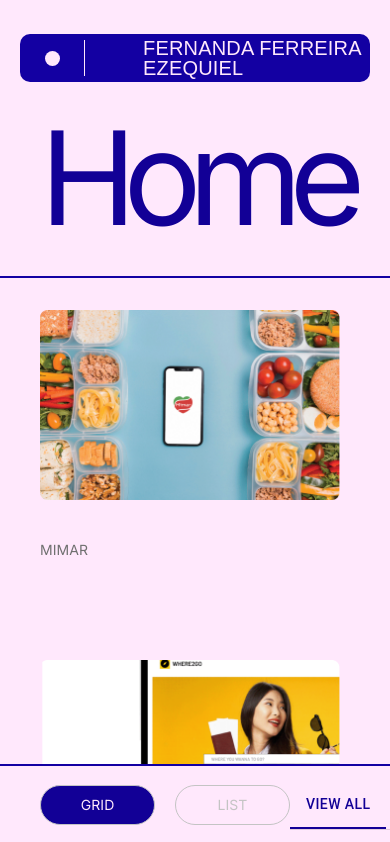
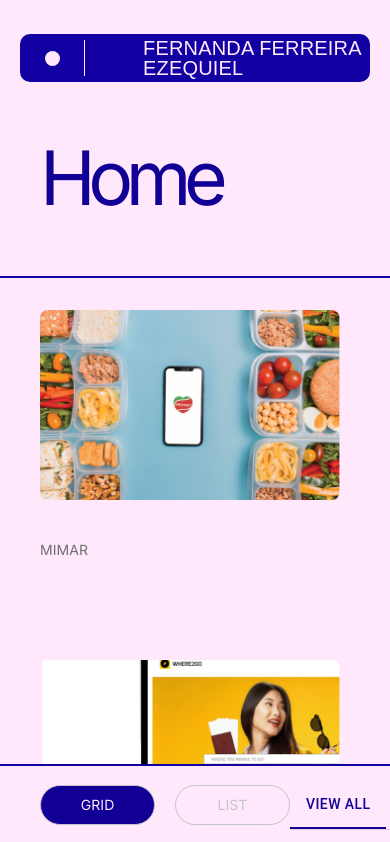
Before and after one commit to carollyb/portfolio-f, a Next.js app: page / in a window 390 px wide. Shown: the top 842 px of the page. Built offline with nearby package versions, Linux system fonts and the light colour scheme; a web font is replaced by a local one.

Commit message:
feat: responsivity at dropdown

```diff
--- a/src/frontend/modules/dropdown/ui/Dropdown/Dropdown.tsx
+++ b/src/frontend/modules/dropdown/ui/Dropdown/Dropdown.tsx
@@ -44,7 +44,6 @@ export const Dropdown = () => {
   return (
     <Stack
       sx={DropdownSx}
-      role='presentation'
       onClick={() => toggleDrawer(false)}
       onKeyDown={() => toggleDrawer(false)}
     >
--- a/src/frontend/modules/dropdown/ui/Dropdown/styles.ts
+++ b/src/frontend/modules/dropdown/ui/Dropdown/styles.ts
@@ -3,7 +3,7 @@ import { SxProps } from '@mui/material';
 export const DropdownSx: SxProps = {
   display: 'flex',
   flexDirection: 'column',
-  justifyContent: 'end',
+  justifyContent: { sm: 'end', xs: 'start' },
   width: '100%',
   backgroundColor: 'background.paper',
   height: { md: '692px', xs: 'auto' },
@@ -100,6 +100,6 @@ export const DividerSx: SxProps = {
 export const SocialLinksSx: SxProps = {
   display: 'flex',
   flexDirection: 'row',
-  marginTop: { md: '45px', xs: '100px' },
-  gap: '24px',
+  marginTop: { md: '45px', xs: '90px' },
+  gap: { sm: '24px', xs: '8px' },
 };
--- a/src/frontend/modules/pill/ui/Pill/Pill.tsx
+++ b/src/frontend/modules/pill/ui/Pill/Pill.tsx
@@ -1,5 +1,5 @@
 import { Box, Typography } from '@mui/material';
-import { PillSx } from './styles';
+import { PillSx, TextSx } from './styles';
 import Link from 'next/link';
 
 type PillProps = {
@@ -12,10 +12,14 @@ export const Pill = ({ title, link }: PillProps) => {
     <Box sx={PillSx}>
       {link ? (
         <Link style={{ textDecoration: 'none' }} href={link} target='_blank'>
-          <Typography variant='caption'>{title}</Typography>
+          <Typography sx={TextSx} variant='caption'>
+            {title}
+          </Typography>
         </Link>
       ) : (
-        <Typography variant='caption'>{title}</Typography>
+        <Typography sx={TextSx} variant='caption'>
+          {title}
+        </Typography>
       )}
     </Box>
   );
--- a/src/frontend/modules/pill/ui/Pill/styles.ts
+++ b/src/frontend/modules/pill/ui/Pill/styles.ts
@@ -5,9 +5,13 @@ export const PillSx: SxProps = {
   flexDirection: 'column',
   justifyContent: 'center',
   width: 'auto',
-  height: '40px',
+  height: { sm: '40px', xs: '28px' },
   border: '1px solid #707070',
-  borderRadius: '20px',
+  borderRadius: { sm: '20px', xs: '14px' },
   textAlign: 'center',
-  px: '20px',
+  px: { sm: '20px', xs: '10px' },
 };
+
+export const TextSx: SxProps = {
+  fontSize: { sm: '16px', xs: '10px' },
+};
--- a/src/frontend/modules/splash/ui/SplashScreen/SplashScreenUi.tsx
+++ b/src/frontend/modules/splash/ui/SplashScreen/SplashScreenUi.tsx
@@ -5,11 +5,11 @@ export const SplashScreen = () => {
     <Box
       sx={{
         width: '100%',
-        height: '196px',
+        height: { sm: '196px', xs: '116px' },
         display: 'flex',
         flexDirection: 'row',
         alignItems: 'center',
-        paddingX: 10,
+        paddingX: { sm: 10, xs: '20px' },
         backgroundColor: 'background.paper',
       }}
     >
@@ -17,6 +17,8 @@ export const SplashScreen = () => {
         variant='h1'
         sx={{
           color: 'primary.main',
+          fontSize: { md: '130px', xs: '75px' },
+          lineHeight: { sm: '130px', xs: '75px' },
         }}
       >
         Home
```
